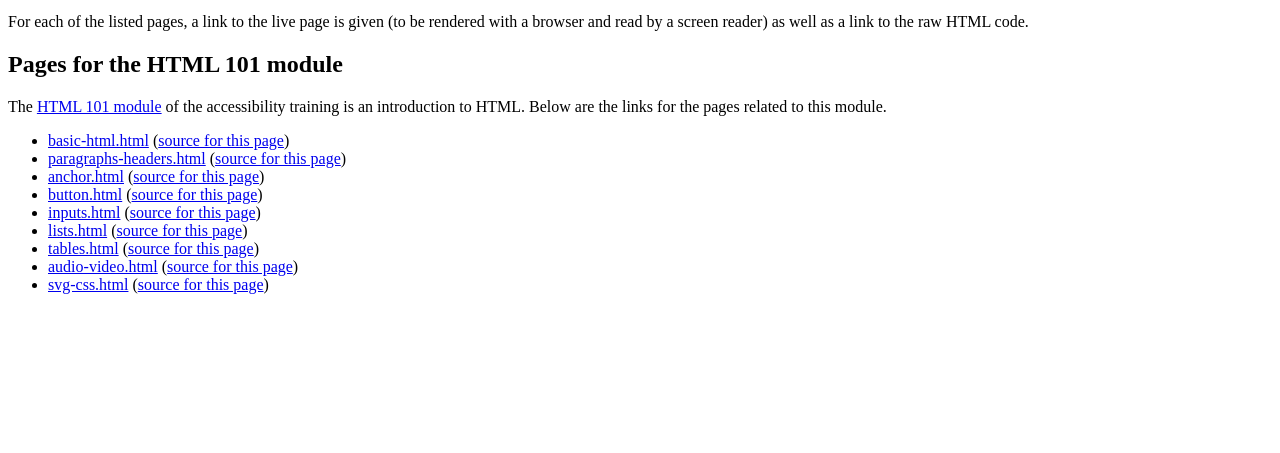
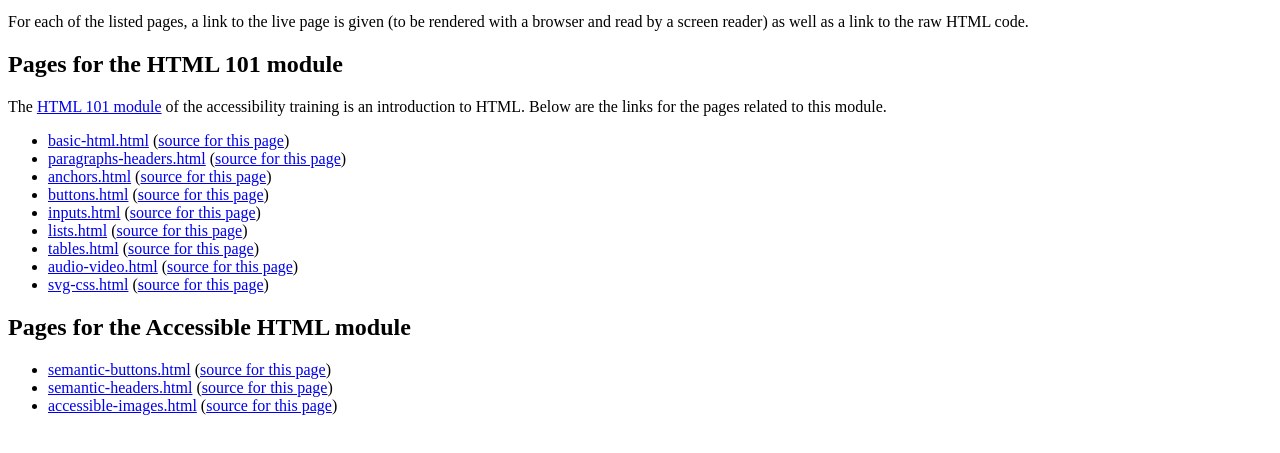
Before and after one commit to maartenzam/accessible-html-dataviz, a plain HTML site: page index.html in a window 1280 px wide. Shown: the part 101-554 px from the top of the page. Drawn offline with Linux system fonts and the light colour scheme.

Commit message:
Some renaming

```diff
--- a/index.html
+++ b/index.html
@@ -12,13 +12,19 @@
     <ul>
         <li><a href="basic-html.html">basic-html.html</a> (<a href="https://github.com/maartenzam/accessible-html-dataviz/blob/master/basic-html.html">source for this page</a>)</li>
         <li><a href="paragraphs-headers.html">paragraphs-headers.html</a> (<a href="https://github.com/maartenzam/accessible-html-dataviz/blob/master/paragraphs-headers.html">source for this page</a>)</li>
-        <li><a href="anchor.html">anchor.html</a> (<a href="https://github.com/maartenzam/accessible-html-dataviz/blob/master/anchor.html">source for this page</a>)</li>
-        <li><a href="button.html">button.html</a> (<a href="https://github.com/maartenzam/accessible-html-dataviz/blob/master/button.html">source for this page</a>)</li>
+        <li><a href="anchors.html">anchors.html</a> (<a href="https://github.com/maartenzam/accessible-html-dataviz/blob/master/anchors.html">source for this page</a>)</li>
+        <li><a href="buttons.html">buttons.html</a> (<a href="https://github.com/maartenzam/accessible-html-dataviz/blob/master/buttons.html">source for this page</a>)</li>
         <li><a href="inputs.html">inputs.html</a> (<a href="https://github.com/maartenzam/accessible-html-dataviz/blob/master/inputs.html">source for this page</a>)</li>
         <li><a href="lists.html">lists.html</a> (<a href="https://github.com/maartenzam/accessible-html-dataviz/blob/master/lists.html">source for this page</a>)</li>
         <li><a href="tables.html">tables.html</a> (<a href="https://github.com/maartenzam/accessible-html-dataviz/blob/master/tables.html">source for this page</a>)</li>
         <li><a href="audio-video.html">audio-video.html</a> (<a href="https://github.com/maartenzam/accessible-html-dataviz/blob/master/audio-video.html">source for this page</a>)</li>
         <li><a href="svg-css.html">svg-css.html</a> (<a href="https://github.com/maartenzam/accessible-html-dataviz/blob/master/svg-css.html">source for this page</a>)</li>
     </ul>
+    <h2>Pages for the Accessible HTML module</h2>
+    <ul>
+        <li><a href="semantic-buttons.html">semantic-buttons.html</a> (<a href="https://github.com/maartenzam/accessible-html-dataviz/blob/master/semantic-buttons.html">source for this page</a>)</li>
+        <li><a href="semantic-headers.html">semantic-headers.html</a> (<a href="https://github.com/maartenzam/accessible-html-dataviz/blob/master/semantic-headers.html">source for this page</a>)</li>
+        <li><a href="accessible-images.html">accessible-images.html</a> (<a href="https://github.com/maartenzam/accessible-html-dataviz/blob/master/accessible-images.html">source for this page</a>)</li>
+    </ul>
   </body>
 </html>
```
Also changed, not shown: accessible-images.html (renamed from accessible-image.html), anchors.html (renamed from anchor.html), buttons.html (renamed from button.html).
